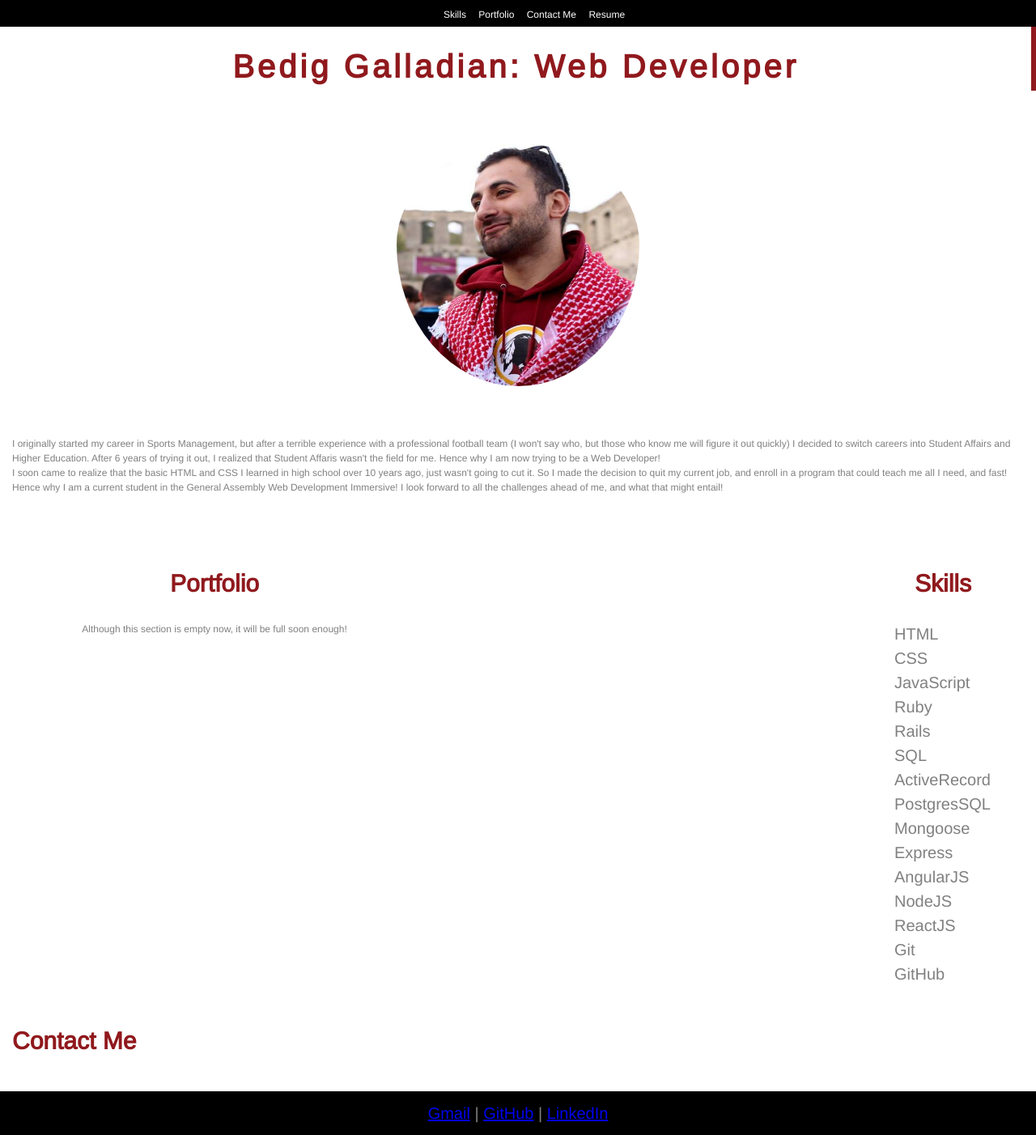
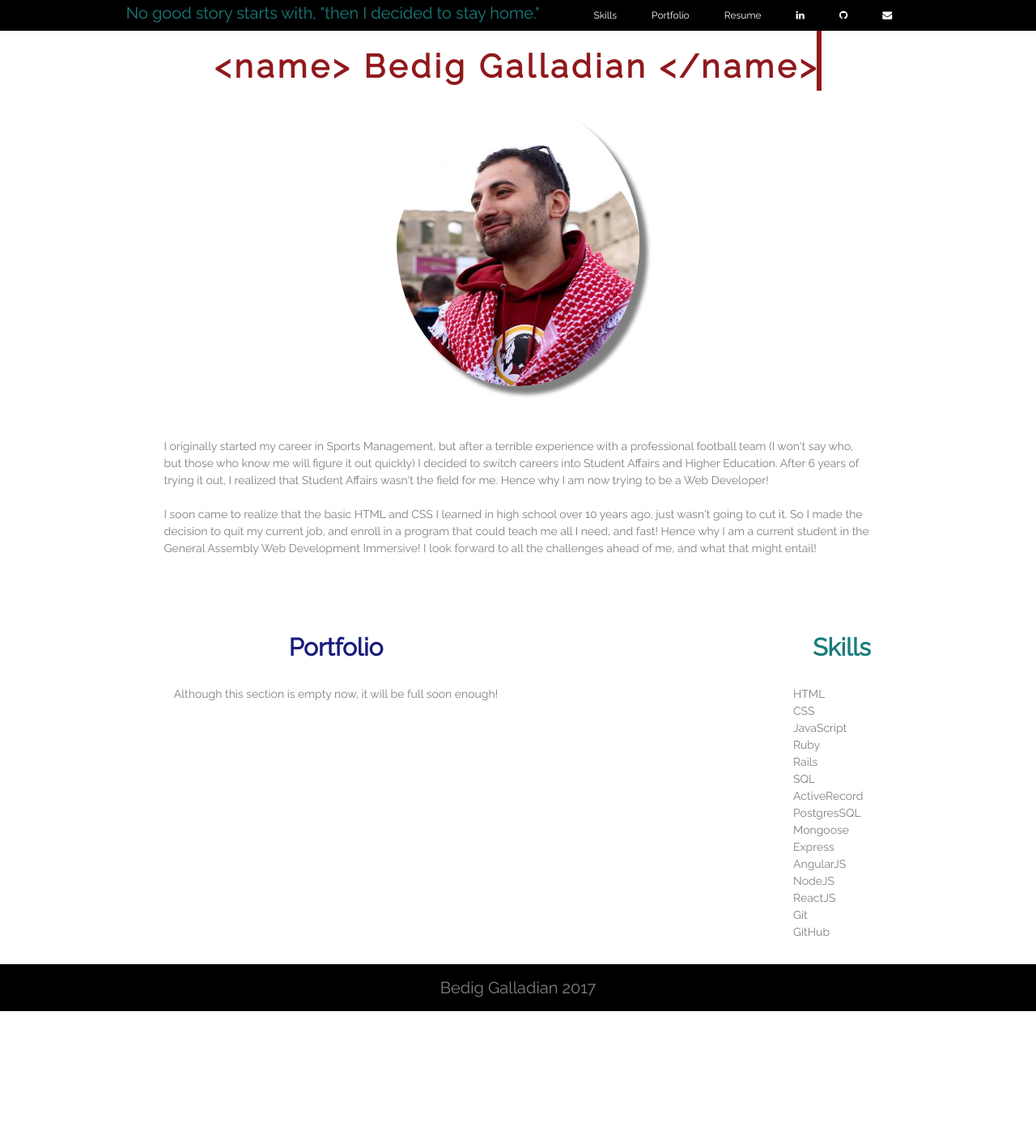
Before and after one commit to bgalladian/bgalladian.github.io, a plain HTML site: page index.html in a window 1280 px wide. Shown: the whole page at 81% size. After the commit the page ends 1249 px from the top, so only its background shows below. Drawn offline with nearby package versions, Linux system fonts and the light colour scheme.

Commit message:
styling changes

```diff
--- a/index.html
+++ b/index.html
@@ -3,30 +3,33 @@
 <head>
   <title>Bedig P. Galladian | Portfolio</title>
   <link rel="stylesheet" href="style.css">
-  <link href="https://fonts.googleapis.com/css?family=Nunito" rel="stylesheet">
-  <link href="https://fonts.googleapis.com/css?family=Arimo" rel="stylesheet">
-</head>
+<link href="https://fonts.googleapis.com/css?family=Raleway" rel="stylesheet">
+  <link rel="stylesheet" href="https://cdnjs.cloudflare.com/ajax/libs/font-awesome/4.7.0/css/font-awesome.min.css">
+  </head>
 <header>
 
   <nav class="nav">
+    No good story starts with, "then I decided to stay home."
       <ul>
         <li><a href="#skills">Skills</a></li>
         <li><a href="#portfolio">Portfolio</a></li>
-        <li><a href="#contact">Contact Me</a></li>
         <li><a href="#">Resume</a></li>
+        <li><a class="icons" href="https://www.linkedin.com/in/bgalladian/" target="_blank"><i class="fa fa-linkedin" aria-hidden="true"></i></a></li>
+        <li><a class="icons" href="https://github.com/bgalladian" target="_blank"><i class="fa fa-github" aria-hidden="true"></i></a></li>
+        <li><a class="icons" href="mailto:bgalladian@gmail.com"><i class="fa fa-envelope" aria-hidden="true"></i></a></li>
       </ul>
   </nav>
 <hr>
 </header>
 <body>
   <div class = "typewriter">
-  <h1>Bedig Galladian:   Web Developer</h1>
+  <h1>&ltname&gt Bedig Galladian &lt/name&gt</h1>
   </div>
   <main>
     <img class="BPG" src="bpg.jpg" alt="BPG">
     <div class="about" id="about" name="about">
         <p>I originally started my career in Sports Management, but after a terrible experience with a professional football team (I won't say who, but those who know me will figure it out quickly) I decided to switch careers into Student Affairs and Higher Education.
-          After 6 years of trying it out, I realized that Student Affaris wasn't the field for me.  Hence why I am now trying to be a Web Developer! <br>
+          After 6 years of trying it out, I realized that Student Affairs wasn't the field for me.  Hence why I am now trying to be a Web Developer! <br><br>
           I soon came to realize that the basic HTML and CSS I learned in high school over 10 years ago, just wasn't going to cut it.  So I made the decision to quit my current job, and enroll in a program that could teach me all I need, and fast!
           Hence why I am a current student in the General Assembly Web Development Immersive!
           I look forward to all the challenges ahead of me, and what that might entail!
@@ -36,16 +39,12 @@
     <div class = "portskills">
       <div class = "portfolio" id= "portfolio" name="portfolio">
         <h2>Portfolio</h2>
-
-            <p>Although this section is empty now, it will be full soon enough!
-              </p>
+            <p>Although this section is empty now, it will be full soon enough!</p>
             </div>
-
-
 
       <div class = "skills" id="skills" name="skills">
         <h2>Skills</h2>
-        <ul>
+        <ul class="skills-ul">
           <li>HTML</li>
           <li>CSS</li>
           <li>JavaScript</li>
@@ -64,20 +63,13 @@
         </ul>
       </div>
     </div>
-
-  <div id="contact" name="contact">
-    <h2>Contact Me</h2>
-      <p></p>
-  </div>
   </main>
 
 </body>
 
 
   <footer>
-    <a href="mailto:bgalladian@gmail.com" target="_blank">Gmail</a> |
-    <a href="http://www.github.com/bgalladian">GitHub</a> <span>|</span>
-    <a href="https://www.linkedin.com/in/bgalladian/">LinkedIn</a>
+    Bedig Galladian 2017
   </footer>
 </div>
 
--- a/style.css
+++ b/style.css
@@ -1,7 +1,7 @@
 
 html{
-  font-family: 'Arimo', sans-serif;
-  font-size: 12px;
+  font-family: 'Raleway', sans-serif;
+  font-size: 14px;
 }
 
 body{
@@ -11,13 +11,12 @@ body{
   line-height: 1.5;
   margin: 0;
   max-width: 100%;
-  /*padding: 10px;*/
 
 }
 
 main {
   margin: 15px;
-  background-color: white;
+
 }
 
 h1{
@@ -27,13 +26,10 @@ h1{
 
 h2{
   color: rgb(144,25,29);
+  text-align: center
 }
 
-br{
-  line-height: 2;
-}
 
-/*Navigation Bar*/
 nav{
   position: fixed;
   top: 0;
@@ -42,11 +38,11 @@ nav{
   margin: 0;
   padding: 0;
   text-align: center;
+  color: #197d7a;
 
 }
 
 nav ul{
-  /*float: left;*/
   display: inline;
   margin: 2px;
   font-size: 12px;
@@ -54,18 +50,20 @@ nav ul{
 
 nav li{
   display: inline;
+  padding: 10px;
 }
 
 nav a {
   display: inline-block;
   color: white;
   text-decoration: none;
-  padding: .5rem;
+  padding: 10px;
   transition: .6s background;
 
 }
 nav a:hover{
   background: rgb(144,25,29);
+  padding: 100px%;
 }
 
 
@@ -80,7 +78,7 @@ footer {
 }
 
 p{
-  font-size: 12px;
+  font-size: 14px;
 }
 
 IMG.BPG{
@@ -90,6 +88,7 @@ IMG.BPG{
   height: 300px;
   width: 300px;
   border-radius: 50%;
+  box-shadow: 10px 10px 5px grey;
 
 }
 
@@ -99,13 +98,16 @@ main {
 
 }
 
+.icons{
+  font-size: 12px;
+}
 
 .about{
   display: flex;
   flex-direction: column;
   justify-content: center;
   margin: 50px auto;
-  width: 50px auto;
+  width: 70%;
 
 }
 
@@ -113,16 +115,15 @@ main {
   display: flex;
   justify-content: space-between;
   text-align: center;
-  /*background-image: url("images/Ararat_sunset.jpg");
-  background-position: center;
-  background-repeat: no-repeat;
-  background-size: cover;
-  background-attachment: fixed;*/
+  width: 90%
 }
 
 
 .portfolio {
-  width: 500px;
+  width: 800px;
+}
+.portfolio h2{
+  color: #191c7d;
 }
 
 .skills {
@@ -131,16 +132,25 @@ main {
 .skills ul {
   list-style-type: none;
   text-align: left;
-
+  font-size: 14px;
 }
 
+.skills h2{
+  color: #197d7a;
+}
+
+.typewriter {
+  margin: auto;
+  text-align: center;
+  width: 750px;
+}
 .typewriter h1 {
   padding-top: 30px;
   overflow: hidden;
   border-right: .15em solid rgb(144,25,29);
   white-space: nowrap;
   margin: 0 auto;
-  letter-spacing: .10em;
+  letter-spacing: .1em;
   animation:
     typing 3.5s steps(40, end),
     blink-caret .75s step-end infinite;
```
